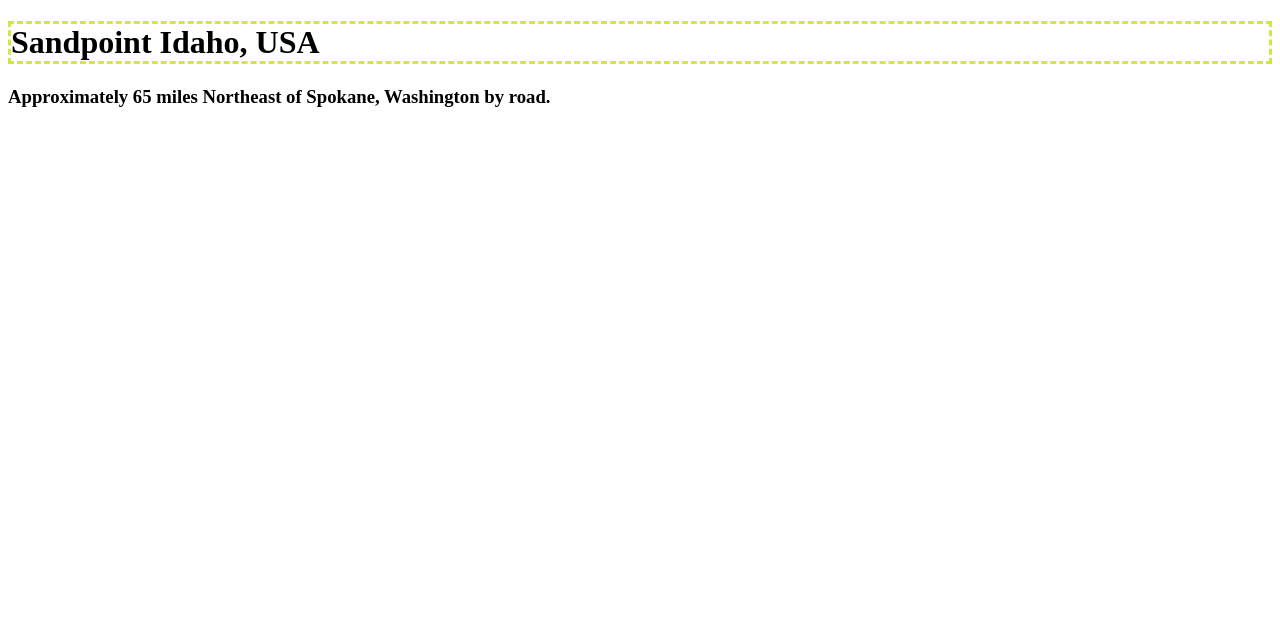
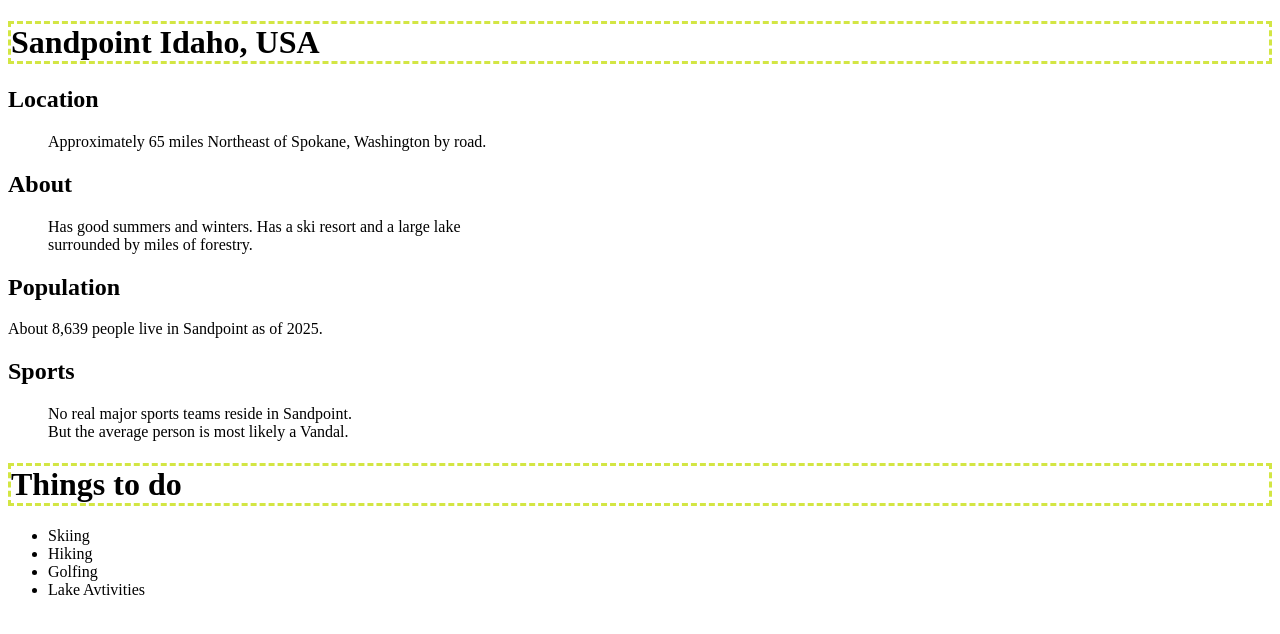
Before and after one commit to kobybarlow/03.04-Lab-Html, a website: page index.html in a window 1280 px wide. Drawn offline with Linux system fonts and the light colour scheme; files that its build step writes are made by us from their sources.

Commit message:
Current Code 2

```diff
--- a/index.html
+++ b/index.html
@@ -12,7 +12,39 @@
 <body>
   <h1><strong>Sandpoint Idaho, USA</strong></h1>
   <p></p>
-  <h3>Approximately 65 miles Northeast of Spokane, Washington by road.</h3>
+  <h2> Location </h2>
+  <p style="font-family: 'Times New Roman', serif; font-weight: normal; margin-left: 40px;">
+    Approximately 65 miles Northeast of Spokane, Washington by road.
+  </p>
+
+  <p></p>
+
+  <h2> About </h2>
+  <p style="font-family: 'Times New Roman', serif; font-weight: normal; margin-left: 40px;">
+      Has good summers and winters. Has a ski resort and a large lake<br>
+      surrounded by miles of forestry.
+  </p>
+
+  <h2> Population </h2>
+  <p></p>
+  <p>About 8,639 people live in Sandpoint as of 2025.</p>
+
+  <p></p>
+  <h2> Sports </h2>
+  <p style="font-family: 'Times New Roman', serif; font-weight: normal; margin-left: 40px;">
+    No real major sports teams reside in Sandpoint.<br>
+    But the average person is most likely a Vandal.<br>
+  </p>
+
+  <p></p>
+
+  <h1>Things to do</h1>
+  <ul>
+    <li>Skiing</li>
+    <li>Hiking</li>
+    <li>Golfing</li>
+    <li>Lake Avtivities</li>
+  </ul>
 </body>
 
 </html>
```
